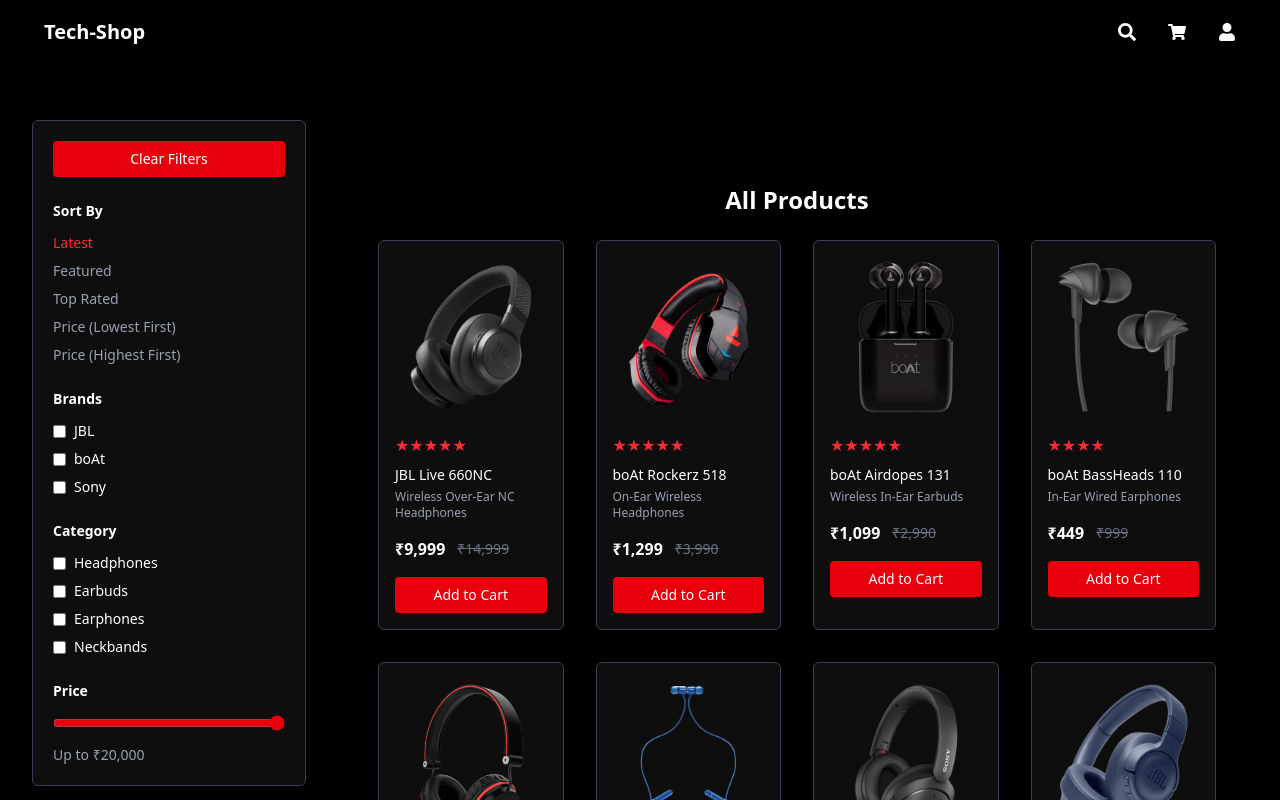
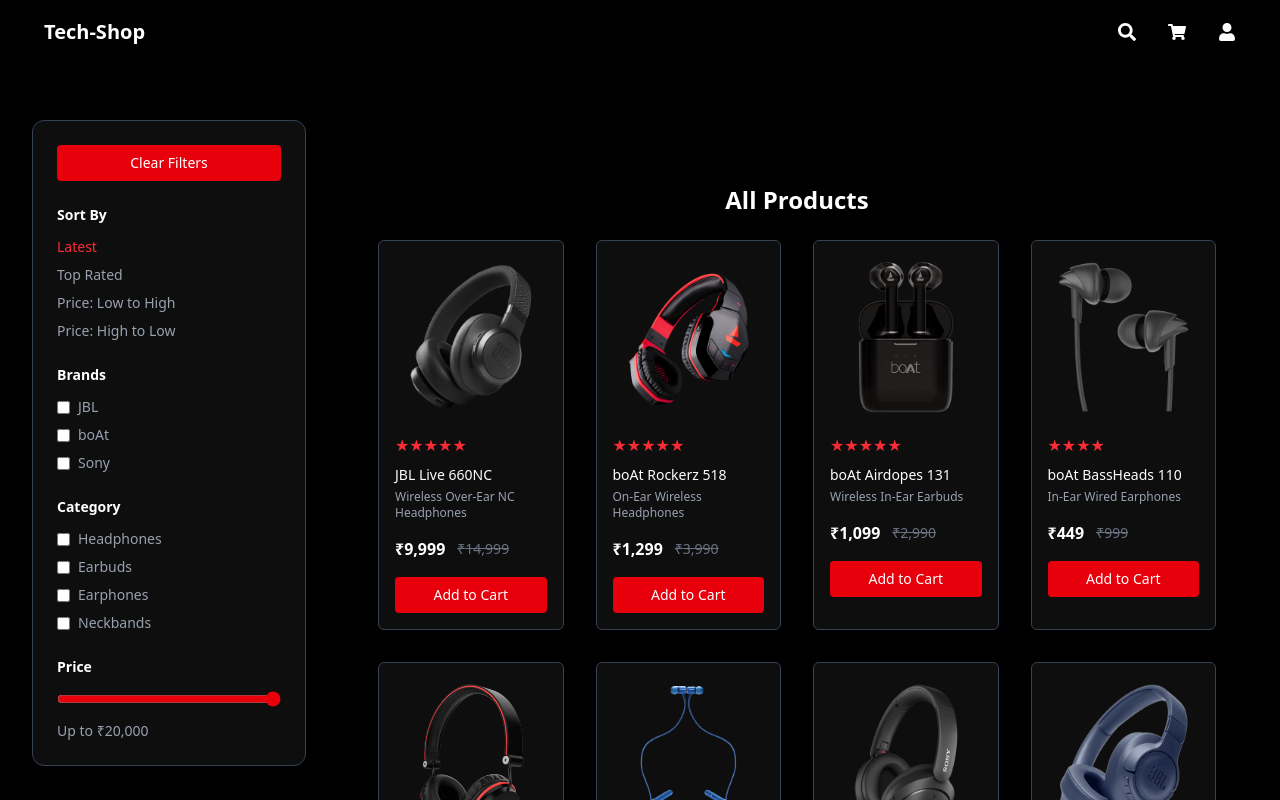
Before and after one commit to geetha-5656/Tech-Shop, a React (Vite) app: page /products in a window 1280 px wide. Shown: the top 800 px of the page. Built offline with nearby package versions, Linux system fonts and the light colour scheme.

Commit message:
updating the UI in the All products page

```diff
--- a/src/pages/AllProducts.jsx
+++ b/src/pages/AllProducts.jsx
@@ -1,3 +1,4 @@
+
 import React, { useState, useMemo } from "react";
 import productsData from "../data/productsData";
 import ProductsCards from "../components/ProductsCards";
@@ -8,7 +9,6 @@
   const [categories, setCategories] = useState([]);
   const [maxPrice, setMaxPrice] = useState(20000);
 
-  /* ---------- HANDLERS ---------- */
   const toggleValue = (value, list, setList) => {
     setList(
       list.includes(value)
@@ -24,21 +24,12 @@
     setMaxPrice(20000);
   };
 
-  /* ---------- FILTER + SORT ---------- */
   const filteredProducts = useMemo(() => {
     let filtered = [...productsData];
 
-    if (brands.length) {
-      filtered = filtered.filter((p) => brands.includes(p.brand));
-    }
-
-    if (categories.length) {
-      filtered = filtered.filter((p) =>
-        categories.includes(p.category)
-      );
-    }
-
-    filtered = filtered.filter((p) => p.finalPrice <= maxPrice);
+    if (brands.length) filtered = filtered.filter(p => brands.includes(p.brand));
+    if (categories.length) filtered = filtered.filter(p => categories.includes(p.category));
+    filtered = filtered.filter(p => p.finalPrice <= maxPrice);
 
     switch (sortBy) {
       case "priceLow":
@@ -61,8 +52,12 @@
     <section className="bg-black text-white px-8 py-14">
       <div className="max-w-7xl mx-auto grid grid-cols-12 gap-10">
 
-        {/* ================= FILTER BAR ================= */}
-        <aside className="col-span-12 md:col-span-3 bg-[#0e0e0e] border border-gray-700 rounded-md p-5 h-fit sticky top-24">
+        {/* FILTER BAR */}
+        <aside className="col-span-12 md:col-span-3
+          bg-[#0e0e0e] border border-gray-700 rounded-xl
+          p-6 h-fit
+          static md:sticky md:top-24
+          z-20">
 
           <button
             onClick={clearFilters}
@@ -76,17 +71,15 @@
           <div className="space-y-2 text-sm text-gray-400 mb-6">
             {[
               { id: "latest", label: "Latest" },
-              { id: "featured", label: "Featured" },
               { id: "topRated", label: "Top Rated" },
-              { id: "priceLow", label: "Price (Lowest First)" },
-              { id: "priceHigh", label: "Price (Highest First)" },
-            ].map((opt) => (
+              { id: "priceLow", label: "Price: Low to High" },
+              { id: "priceHigh", label: "Price: High to Low" },
+            ].map(opt => (
               <p
                 key={opt.id}
                 onClick={() => setSortBy(opt.id)}
-                className={`cursor-pointer ${
-                  sortBy === opt.id ? "text-red-500" : "hover:text-white"
-                }`}
+                className={`cursor-pointer ${sortBy === opt.id ? "text-red-500 font-medium" : "hover:text-white"
+                  }`}
               >
                 {opt.label}
               </p>
@@ -95,11 +88,12 @@
 
           {/* BRANDS */}
           <h4 className="text-sm font-semibold mb-3">Brands</h4>
-          <div className="space-y-2 text-sm mb-6">
-            {["JBL", "boAt", "Sony"].map((brand) => (
-              <label key={brand} className="flex items-center gap-2">
+          <div className="space-y-2 text-sm mb-6 text-gray-400">
+            {["JBL", "boAt", "Sony"].map(brand => (
+              <label key={brand} className="flex items-center gap-2 cursor-pointer">
                 <input
                   type="checkbox"
+                  className="accent-red-600"
                   checked={brands.includes(brand)}
                   onChange={() => toggleValue(brand, brands, setBrands)}
                 />
@@ -110,15 +104,14 @@
 
           {/* CATEGORY */}
           <h4 className="text-sm font-semibold mb-3">Category</h4>
-          <div className="space-y-2 text-sm mb-6">
-            {["Headphones", "Earbuds", "Earphones", "Neckbands"].map((cat) => (
-              <label key={cat} className="flex items-center gap-2">
+          <div className="space-y-2 text-sm mb-6 text-gray-400">
+            {["Headphones", "Earbuds", "Earphones", "Neckbands"].map(cat => (
+              <label key={cat} className="flex items-center gap-2 cursor-pointer">
                 <input
                   type="checkbox"
+                  className="accent-red-600"
                   checked={categories.includes(cat)}
-                  onChange={() =>
-                    toggleValue(cat, categories, setCategories)
-                  }
+                  onChange={() => toggleValue(cat, categories, setCategories)}
                 />
                 {cat}
               </label>
@@ -140,7 +133,7 @@
           </p>
         </aside>
 
-        {/* ================= PRODUCTS ================= */}
+        {/* PRODUCTS */}
         <div className="col-span-12 md:col-span-9">
           <ProductsCards
             title="All Products"
@@ -149,6 +142,7 @@
             showBrowseAll={false}
           />
         </div>
+
       </div>
     </section>
   );
```
